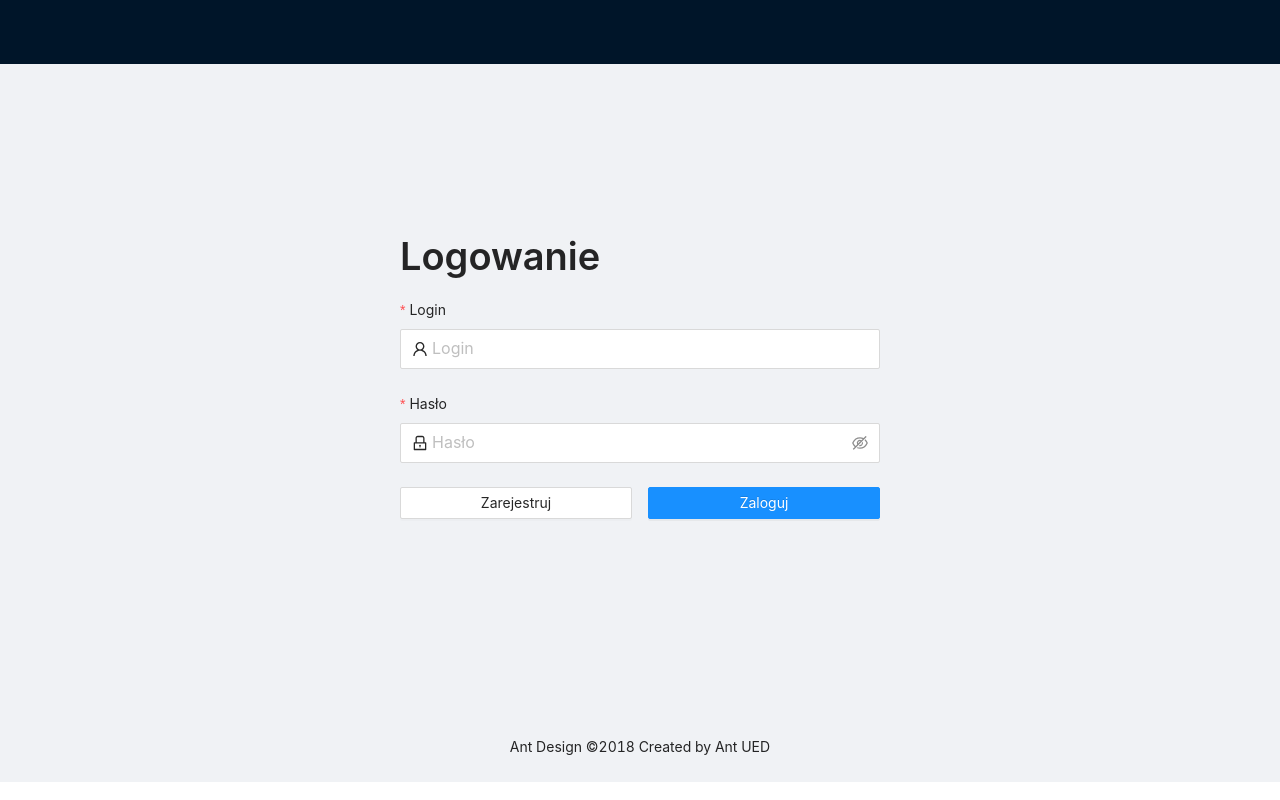
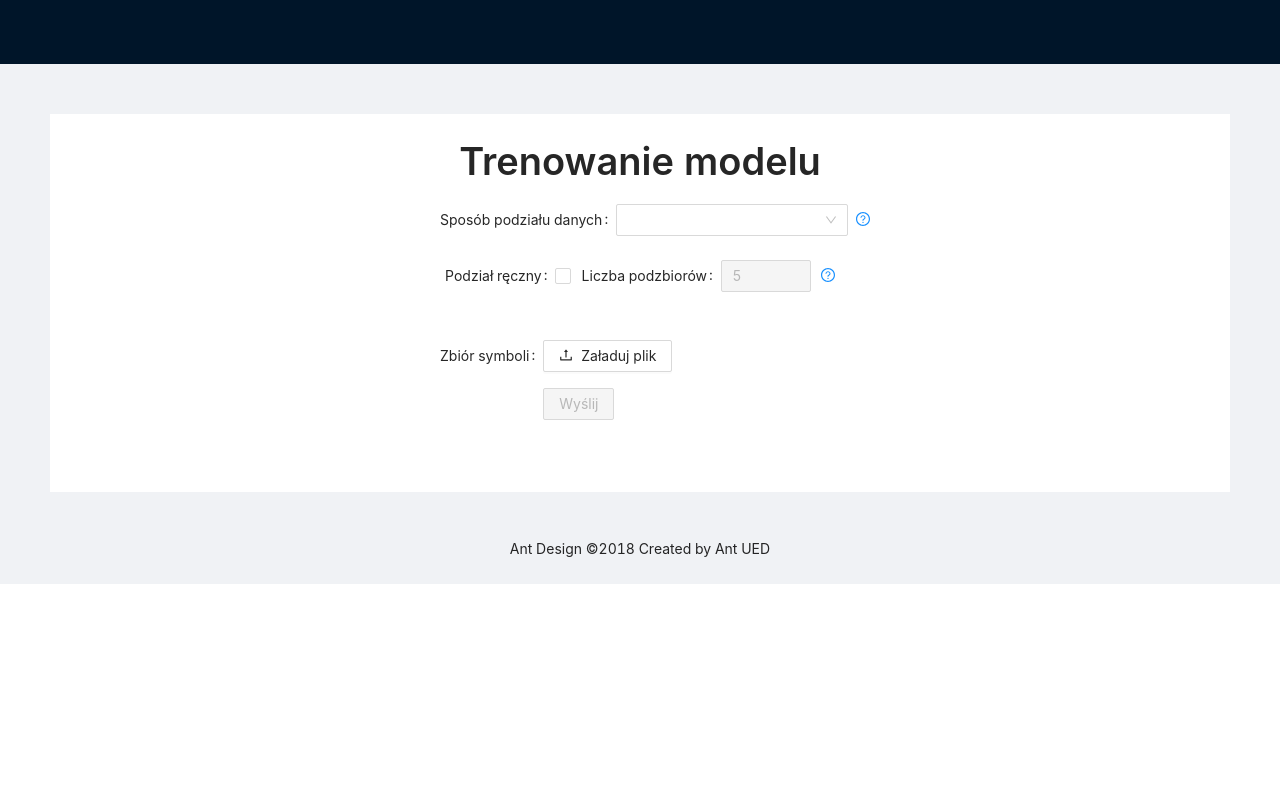
Before and after one commit to inzynierka/PatternRecogniser, a React (Create React App) app in the folder PatternRecogniser/ClientApp/: page /train in a window 1280 px wide. Built offline with nearby package versions, Linux system fonts and the light colour scheme.

Commit message:
IN-30 Trenuj model

```diff
--- a/PatternRecogniser/ClientApp/src/components/AppRouter.tsx
+++ b/PatternRecogniser/ClientApp/src/components/AppRouter.tsx
@@ -4,6 +4,7 @@ import NotFound from './NotFound';
 import { globalContext } from '../reducers/GlobalStore';
 import Login from '../pages/Login';
 import SignIn from '../pages/Signin';
+import TrainPage from '../pages/Train';
 
 
 export const AppRouter: React.FC = () => {
@@ -19,6 +20,7 @@ export const AppRouter: React.FC = () => {
             }
             <Route path='/login' element={<Login />}/>
             <Route path='/signin' element={<SignIn />}/>
+            <Route path='/train' element={<TrainPage />}/>
             <Route path='*' element={<NotFound />}/>
       </Routes>
   );
--- a/PatternRecogniser/ClientApp/src/components/NavMenu.tsx
+++ b/PatternRecogniser/ClientApp/src/components/NavMenu.tsx
@@ -16,14 +16,12 @@ export function NavMenu() {
 
   const getSelectedKeyFromPath = () => {
     let path = location.pathname;
-    if(path.includes('read')) return ['ReadBooks'];
-    if(path.includes('recommended')) return ['RecommendedBooks'];
-    if(path.includes('all')) return ['Books'];
+    if(path.includes('train')) return ['Train'];
     return ['None'];
   }
-  // const navigateTo_IfLoggedIn = (to : string) => {
-  //   return globalState.isUserAuthenticated ? to : "/login"
-  // }
+  const navigateTo_IfLoggedIn = (to : string) => {
+    return globalState.isUserAuthenticated ? to : "/login"
+  }
   const avatarClickHandle = () => {
     setAvatarClicked(!avatarClicked);
   }
@@ -36,16 +34,22 @@ export function NavMenu() {
   return (
     <Header >
        { globalState.isUserAuthenticated &&
+
+        <>
           <div className="user-avatar">
             <Button icon={<UserOutlined />} shape="circle" onClick={avatarClickHandle}/>
-        </div> }
+          </div>
 
           <Menu theme="dark" mode="horizontal" selectedKeys={getSelectedKeyFromPath()}>
               {
                 globalState.isUserAuthenticated && avatarClicked &&
                   <Menu.Item key="logout" onClick={logout}><NavLink tag={Link} to="/login">Wyloguj</NavLink></Menu.Item>
               }
+              <Menu.Item key="Train" ><NavLink tag={Link} to={navigateTo_IfLoggedIn("/train")}>Trenuj model</NavLink></Menu.Item>
           </Menu>
+            </>
+        }
+
 
     </Header>
   );
--- a/PatternRecogniser/ClientApp/src/components/NotFound.tsx
+++ b/PatternRecogniser/ClientApp/src/components/NotFound.tsx
@@ -14,7 +14,7 @@ export default function NotFound() {
         <Result
             status="404"
             title="404"
-            subTitle="Sorry, the page you visited does not exist."
+            subTitle="Przepraszamy, nie znaleźliśmy takiej strony."
             extra={<Button type="primary" onClick={NavToHomeHandle}><Link to="/">Back Home</Link></Button>}
         />
     );
--- a/PatternRecogniser/ClientApp/src/pages/Login.tsx
+++ b/PatternRecogniser/ClientApp/src/pages/Login.tsx
@@ -24,7 +24,7 @@ export default function Login(props : Props) {
         dispatch({ type: 'SET_TOKEN', payload: token });
         dispatch({ type: 'SET_USER', payload: user.login });
         message.success('Logged in succesfully!');
-        navigate('/home', {replace: true});
+        navigate('/train', {replace: true});
     }
 
     const demoLogin = (user : any) => {
--- a/PatternRecogniser/ClientApp/src/pages/Signin.tsx
+++ b/PatternRecogniser/ClientApp/src/pages/Signin.tsx
@@ -26,12 +26,12 @@ export default function SignIn(props : Props) {
         dispatch({ type: 'SET_TOKEN', payload: token });
         dispatch({ type: 'SET_USER', payload: user.login });
         message.success('Logged in succesfully!');
-        navigate('/home', {replace: true});
+        navigate('/train', {replace: true});
     }
 
     const signinHandler = (user : any) => {
         successfullSignIn(user,"Bearer ");
-        navigate('/home', {replace: true});
+        navigate('/train', {replace: true});
     }
 
     const cancelHandler = () => {
--- /dev/null
+++ b/PatternRecogniser/ClientApp/src/pages/Train.tsx
@@ -0,0 +1,187 @@
+import {Card, Typography, Form, Space, Tooltip, Input, Select, Checkbox, InputNumber, Upload, Button, UploadProps, message } from "antd"
+import { LoadingOutlined } from '@ant-design/icons';
+
+import React, { useContext, useEffect, useState } from 'react';
+import 'antd/dist/antd.min.css';
+import { Row, Col } from "antd";
+import { globalContext } from "../reducers/GlobalStore";
+import { QuestionCircleOutlined, UploadOutlined } from '@ant-design/icons';
+import { RcFile, UploadFile } from "antd/lib/upload/interface";
+
+const { Title } = Typography;
+
+
+const TrainPage = () => {
+    const [form] = Form.useForm();
+    const { globalState } = useContext(globalContext);
+    const [loading, setLoading] = useState(false);
+    const [selectedDistributionType, setSelectedDistributionType] = useState("train/test");
+    const [train, setTrain] = useState(80);
+    const [test, setTest] = useState(20);
+    const [emptyfile, _] = useState<UploadFile>();
+    const [file, setFile] = useState<UploadFile>();
+    const [uploading, setUploading] = useState(false);
+
+    const [customTrainTestValue, setCustomTrainTestValue] = useState(false);;
+
+    const onFinish = (values: any) => {
+        console.log('Received values of form: ', values);
+    };
+
+    const distributionTypeChanged = (type : string) => {
+        setSelectedDistributionType(type);
+    }
+
+    const trainChanged = (value : number) => {
+        setTrain(value);
+        setTest(100 - value);
+    }
+    const testChanged = (value : number) => {
+        setTest(value);
+        setTrain(100 - value);
+    }
+
+    const handleUpload = () => {
+        const formData = new FormData();
+        formData.append('file', file as RcFile);
+        setUploading(true);
+        // You can use any AJAX library you like
+        fetch('https://www.mocky.io/v2/5cc8019d300000980a055e76', {
+          method: 'POST',
+          body: formData,
+        })
+          .then(res => res.json())
+          .then(() => {
+            setFile(emptyfile);
+            message.success('upload successfully.');
+          })
+          .catch(() => {
+            message.error('upload failed.');
+          })
+          .finally(() => {
+            setUploading(false);
+          });
+      };
+
+      const props: UploadProps = {
+            onChange: info => {
+            console.log(info.file);
+            },
+            onRemove: file => {
+                setFile(emptyfile);
+            },
+            beforeUpload: file => {
+                setFile(file);
+                return false;
+            },
+        };
+
+    return (
+        <div>
+
+            <Row style={{ marginTop: 50 }}>
+                <Col flex="auto">
+                    <div className="site-layout-content">
+                        <Row justify="space-around" align="middle">
+                            <Title>Trenowanie modelu</Title>
+                        </Row>
+                        <Row justify="space-around" align="middle">
+                                <Form
+                                    layout='horizontal'
+                                    form={form}
+                                    name="train_options"
+                                    className="train-form"
+                                    onFinish={onFinish}
+                                >
+
+                                <Form.Item label="Sposób podziału danych: " style={{width: "50vh" }}>
+                                    <Space>
+                                        <Form.Item
+                                            name="distributionType"
+                                            noStyle
+                                            rules={[{ required: true, message: 'Pole jest wymagane' }]}
+                                        >
+                                            <Select style={{width: "29vh" }} onChange={distributionTypeChanged}>
+                                                <Select.Option value="trainTest">podział train/test</Select.Option>
+                                                <Select.Option value="crossValidation">walidacja krzyżowa</Select.Option>
+                                            </Select>
+                                        </Form.Item>
+                                        <Tooltip title="Tu wyświetla się instrukcja dla użytkownika.">
+                                            <Typography.Link href="#API"><QuestionCircleOutlined /></Typography.Link>
+                                        </Tooltip>
+                                    </Space>
+                                </Form.Item>
+
+                                {
+                                    selectedDistributionType.includes("trainTest") ?
+                                    <Form.Item style={{width: "50vh" }}>
+                                        <Row justify="space-around" align="middle">
+                                            <Form.Item label="Podział ręczny">
+                                                <Checkbox value="customTrainTest" checked={customTrainTestValue} onChange={() => {setCustomTrainTestValue(!customTrainTestValue)}}/>
+                                            </Form.Item>
+
+                                            <Form.Item label="Train">
+                                                <InputNumber min={1} max={99} onChange={trainChanged} value={train} disabled={!customTrainTestValue}/> %
+                                            </Form.Item>
+
+                                            <Form.Item label="Test">
+                                                <InputNumber min={1} max={99} onChange={testChanged} value={test} disabled={!customTrainTestValue}/> %
+                                            </Form.Item>
+
+                                            <Form.Item>
+                                                <Tooltip title="Tu wyświetla się instrukcja dla użytkownika.">
+                                                    <Typography.Link href="#API"><QuestionCircleOutlined /></Typography.Link>
+                                                </Tooltip>
+                                            </Form.Item>
+                                        </Row>
+                                    </Form.Item>
+                                    :
+                                    <Form.Item>
+                                        <Row justify="space-around" align="middle">
+                                            <Form.Item label="Podział ręczny">
+                                                    <Checkbox value="customTrainTest" checked={customTrainTestValue} onChange={() => {setCustomTrainTestValue(!customTrainTestValue)}}/>
+                                            </Form.Item>
+                                            <Form.Item label="Liczba podzbiorów">
+                                                <InputNumber min={1} max={50} defaultValue={5} disabled={!customTrainTestValue}/>
+                                            </Form.Item>
+
+                                            <Form.Item>
+                                                <Tooltip title="Tu wyświetla się instrukcja dla użytkownika.">
+                                                    <Typography.Link href="#API"><QuestionCircleOutlined /></Typography.Link>
+                                                </Tooltip>
+                                            </Form.Item>
+                                        </Row>
+                                    </Form.Item>
+                                }
+
+                                <Row align="middle">
+                                    <Form.Item label="Zbiór symboli">
+                                        <Upload {...props} maxCount={1} accept='application/zip'>
+                                            <Button icon={<UploadOutlined />}>Załaduj plik</Button>
+                                        </Upload>
+
+                                        <Form.Item>
+                                            <Button
+                                                type="primary"
+                                                onClick={handleUpload}
+                                                disabled={file === emptyfile}
+                                                loading={uploading}
+                                                style={{ marginTop: 16 }}
+                                            >
+                                                {uploading ? 'Wysyłanie' : 'Wyślij'}
+                                            </Button>
+                                        </Form.Item>
+                                    </Form.Item>
+                                </Row>
+                            </Form>
+                        </Row>
+
+                    </div>
+                    <br />
+                </Col>
+            </Row>
+        </div>
+    );
+}
+
+export default TrainPage;
```
Lines whose indentation alone changed are shown as unchanged.
